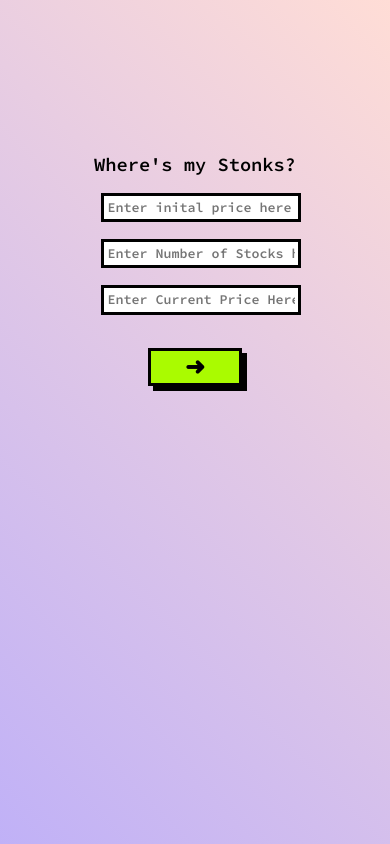
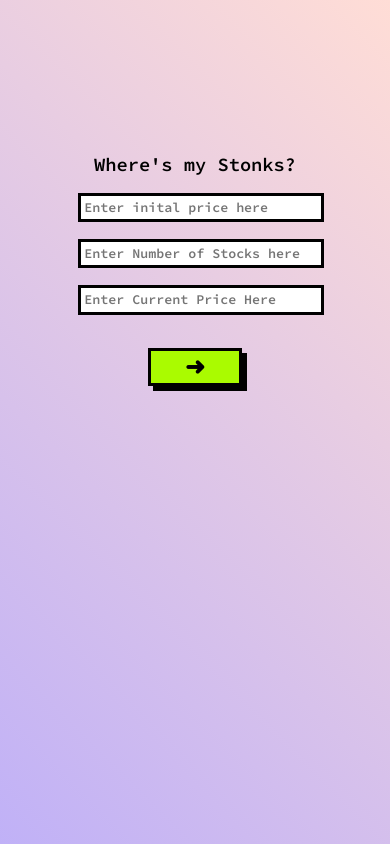
Before and after one commit to Ahana001/stock-profit-loss, a React (Create React App) app: page / in a window 390 px wide. Built offline with nearby package versions, Linux system fonts and the light colour scheme.

Commit message:
style - update style for small device

```diff
--- a/src/styles.css
+++ b/src/styles.css
@@ -66,7 +66,7 @@ h3 {
 }
 @media screen and (max-width: 800px) {
   .input {
-    width: 80%;
+    width: 100%;
   }
   .input input {
     padding: 0.2rem;
@@ -76,7 +76,7 @@ h3 {
     padding: 0.1rem 0;
   }
   .output {
-    width: 80%;
+    width: 100%;
   }
   .App {
     flex-direction: column;
```
